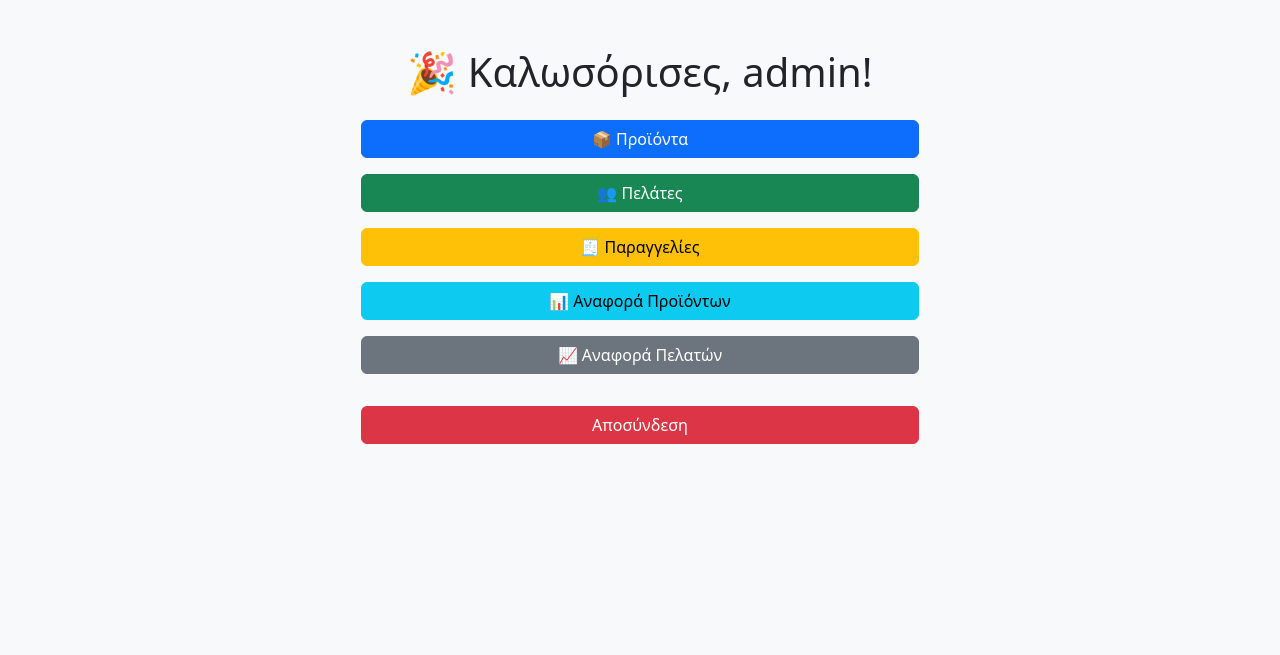
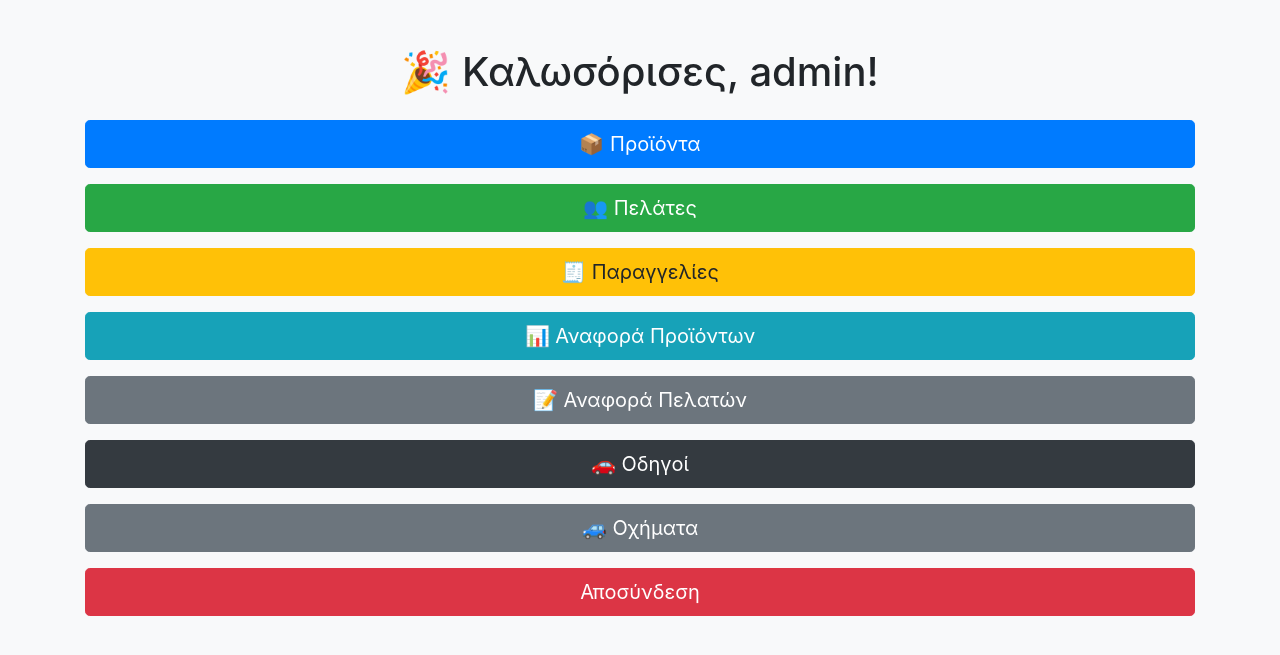
Before and after one commit to EvagorasCEO/inventory-app, a Flask app: page / in a window 1280 px wide. Shown: the top 655 px of the page. Run offline with Flask 3, Linux system fonts and the light colour scheme; a user stored in the database is signed in; some libraries are stand-ins or nearby versions.

Commit message:
Fix: πλήρες dashboard με κουμπιά οδηγών & οχημάτων

```diff
--- a/templates/dashboard.html
+++ b/templates/dashboard.html
@@ -3,22 +3,36 @@
 <head>
     <meta charset="UTF-8">
     <title>Πίνακας Ελέγχου</title>
-    <link rel="stylesheet" href="https://cdn.jsdelivr.net/npm/bootstrap@5.3.0/dist/css/bootstrap.min.css">
+    <link rel="stylesheet" href="https://stackpath.bootstrapcdn.com/bootstrap/4.5.2/css/bootstrap.min.css">
 </head>
 <body class="bg-light">
+    <div class="container mt-5">
+        <h1 class="text-center mb-4">🎉 Καλωσόρισες, {{ current_user.username }}!</h1>
 
-    <div class="container mt-5 text-center">
-        <h1>🎉 Καλωσόρισες, {{ current_user.username }}!</h1>
-
-        <div class="mt-4 d-grid gap-3 col-6 mx-auto">
-            <a href="{{ url_for('view_products') }}" class="btn btn-primary">📦 Προϊόντα</a>
-            <a href="{{ url_for('view_customers') }}" class="btn btn-success">👥 Πελάτες</a>
-            <a href="{{ url_for('view_orders') }}" class="btn btn-warning">🧾 Παραγγελίες</a>
-            <a href="{{ url_for('product_report') }}" class="btn btn-info">📊 Αναφορά Προϊόντων</a>
-            <a href="{{ url_for('customer_report') }}" class="btn btn-secondary">📈 Αναφορά Πελατών</a>
-            <a href="{{ url_for('logout') }}" class="btn btn-danger mt-3">Αποσύνδεση</a>
-        </div>
+        <a href="{{ url_for('view_products') }}">
+            <button class="btn btn-primary btn-lg btn-block mb-3">📦 Προϊόντα</button>
+        </a>
+        <a href="{{ url_for('view_customers') }}">
+            <button class="btn btn-success btn-lg btn-block mb-3">👥 Πελάτες</button>
+        </a>
+        <a href="{{ url_for('view_orders') }}">
+            <button class="btn btn-warning btn-lg btn-block mb-3">🧾 Παραγγελίες</button>
+        </a>
+        <a href="{{ url_for('product_report') }}">
+            <button class="btn btn-info btn-lg btn-block mb-3">📊 Αναφορά Προϊόντων</button>
+        </a>
+        <a href="{{ url_for('customer_report') }}">
+            <button class="btn btn-secondary btn-lg btn-block mb-3">📝 Αναφορά Πελατών</button>
+        </a>
+        <a href="{{ url_for('view_drivers') }}">
+            <button class="btn btn-dark btn-lg btn-block mb-3">🚗 Οδηγοί</button>
+        </a>
+        <a href="{{ url_for('view_vehicles') }}">
+            <button class="btn btn-secondary btn-lg btn-block mb-3">🚙 Οχήματα</button>
+        </a>
+        <a href="{{ url_for('logout') }}">
+            <button class="btn btn-danger btn-lg btn-block">Αποσύνδεση</button>
+        </a>
     </div>
-
 </body>
 </html>
```
